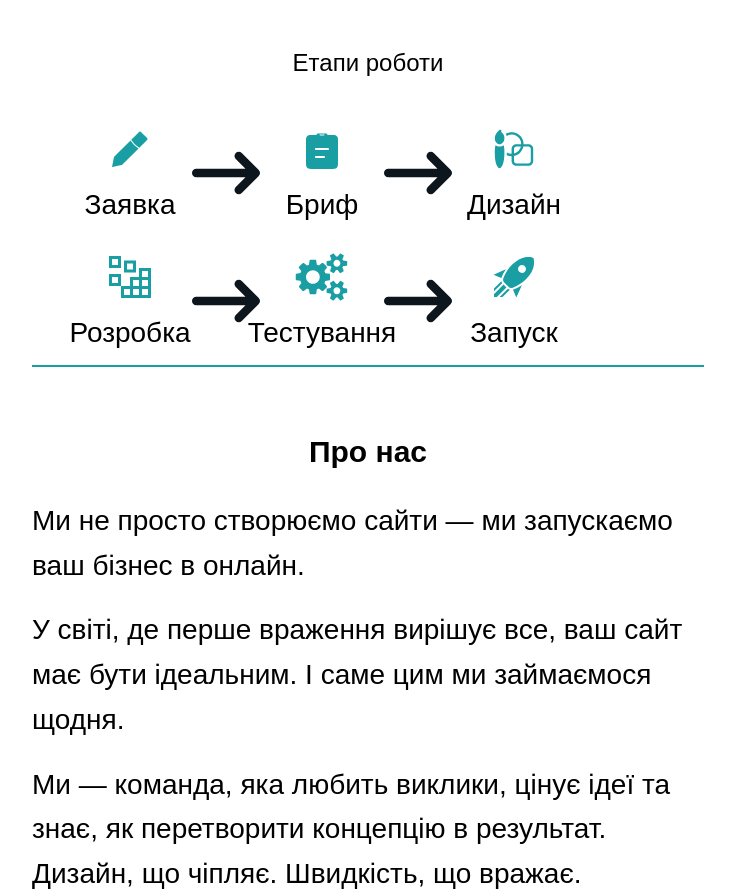
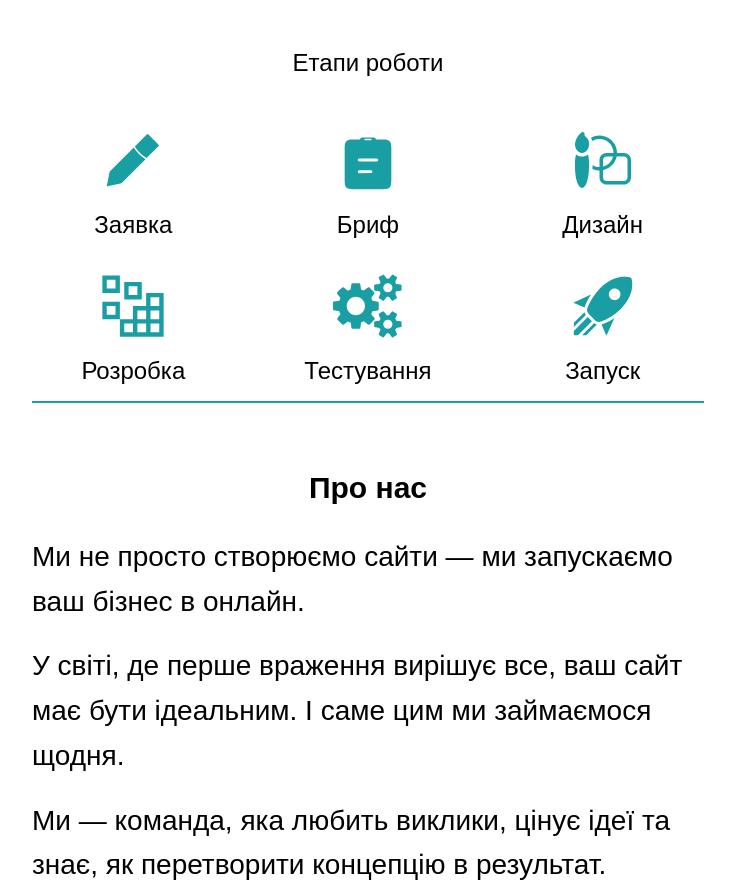
Before and after one commit to Ssovelich/owl-code, a React (Vite) app: page / in a window 1280 px wide. Shown: the part 3300-4196 px from the top of the page, without its empty margins (272-1007 px from the left). Built offline with nearby package versions, Linux system fonts and the light colour scheme; no server answers.

Commit message:
fix section Processes, deleted arrows

```diff
--- a/src/components/Processes/Processes.jsx
+++ b/src/components/Processes/Processes.jsx
@@ -1,5 +1,4 @@
 import styles from "./Processes.module.css";
-import { FaArrowRightLong } from "react-icons/fa6";
 import { useTranslation } from "react-i18next";
 
 const Processes = () => {
@@ -12,30 +11,12 @@ const Processes = () => {
         <h2 className={styles.title}>{t("common:processes_title")}</h2>
 
         <ul className={styles.wrapIcons}>
-          {steps.map((step, index) => (
-            <li key={step.id} className={styles.itemGroup}>
-              <div className={styles.item}>
-                <svg
-                  className={styles.icon}
-                  // width={96}
-                  // height={96}
-                  aria-hidden="true"
-                >
-                  <use href={`/sprite.svg#icon-${step.id}`} />
-                </svg>
-                <span className={styles.text}>{step.label}</span>
-              </div>
-
-              {/* стрілка, якщо не останній елемент */}
-              {index < steps.length - 1 && (
-                <div
-                  className={`${styles.arrowWrap} ${
-                    index === 2 ? styles.hideOnTablet : ""
-                  }`}
-                >
-                  <FaArrowRightLong className={styles.arrow} />
-                </div>
-              )}
+          {steps.map((step) => (
+            <li key={step.id} className={styles.item}>
+              <svg className={styles.icon} aria-hidden="true">
+                <use href={`/sprite.svg#icon-${step.id}`} />
+              </svg>
+              <span className={styles.text}>{step.label}</span>
             </li>
           ))}
         </ul>
--- a/src/components/Processes/Processes.module.css
+++ b/src/components/Processes/Processes.module.css
@@ -2,111 +2,76 @@
   width: 100vw;
   padding: 30px 0;
 }
+
+.processes_container {}
 
 .title {
   text-align: center;
   margin-bottom: 48px;
 }
 
-.processes_container {}
-
 .wrapIcons {
-  display: flex;
-  flex-wrap: wrap;
-  justify-content: center;
-  gap: 24px 0;
+  display: grid;
+  grid-template-columns: repeat(3, 1fr);
+  gap: 24px;
+  justify-items: center;
   margin-bottom: 16px;
 }
 
-.itemGroup {
-  display: flex;
-  align-items: center;
-  /* gap: 16px; */
-  flex: 1 1 calc(33.333% - 32px);
-  max-width: calc(33.333% - 32px);
-  box-sizing: border-box;
-}
-
+/* ICON ITEM */
 .item {
   display: flex;
   flex-direction: column;
   align-items: center;
   gap: 16px;
-  width: 100px;
+  text-align: center;
 }
 
+/* ICON */
 .icon {
+  width: 48px;
   height: 48px;
+  transition: width 0.3s, height 0.3s;
 }
 
+/* TEXT */
 .text {
   font-weight: 400;
   font-size: 20px;
-  text-align: center;
 }
 
-.arrowWrap {
-  display: flex;
-  justify-content: center;
-  align-items: center;
-  padding: 0 12px;
-  box-sizing: content-box;
-}
-
-.arrow {
-  width: 20px;
-  height: auto;
-  font-size: 32px;
-  color: var(--black);
-  flex-shrink: 0;
-}
-
+/* SEPARATOR */
 .separator {
   width: 100%;
   height: 2px;
   background-color: var(--accent);
   border: none;
 }
- .hideOnTablet {
-    display: none;
-  }
 
 /* ==== TABLET ==== */
 @media screen and (min-width: 744px) {
   .wrapIcons {
-    gap: 32px 0;
+    gap: 32px;
+  }
+
+  .icon {
+    width: 70px;
+    height: 70px;
   }
 
   .text {
-    font-size: 28px;
-  }
-
-  .arrow {
-    width: 68px;
-  }
-
-  .hideOnTablet {
-    display: none;
+    font-size: 24px;
   }
 }
 
 /* ==== DESKTOP ==== */
 @media screen and (min-width: 1440px) {
   .wrapIcons {
-    flex-wrap: nowrap;
+    grid-template-columns: repeat(6, 1fr);
     gap: 48px;
   }
 
-  .itemGroup {
-    flex: 1 1 auto;
-    max-width: none;
-  }
-
   .text {
-    font-size: 36px;
-  }
-
-  .hideOnTablet {
-    display: flex; /* Показує стрілку знову */
+    font-size: 28px;
   }
 }
```
